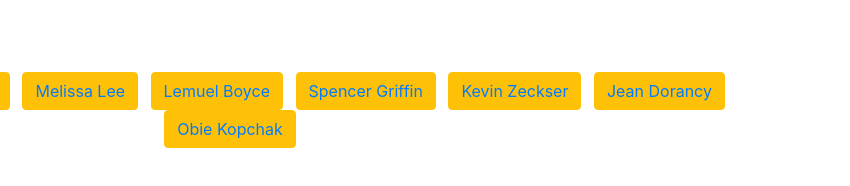
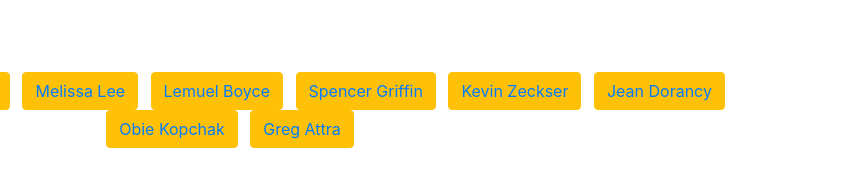
Before and after one commit to nw0428/SibSpring2016, a plain HTML site: page index.html in a window 1280 px wide. Shown: the part 372-558 px from the top of the page, 430-1280 px from the left. Drawn offline with nearby package versions, Linux system fonts and the light colour scheme.

Commit message:
Added Greg

```diff
--- a/index.html
+++ b/index.html
@@ -16,6 +16,7 @@
       	<li class="list-inline-item btn btn-warning"><a href="kevin.html">Kevin Zeckser</a></li>
       	<li class="list-inline-item btn btn-warning"><a href="jean.html">Jean Dorancy</a></li>
       	<li class="list-inline-item btn btn-warning"><a href="obie.html">Obie Kopchak</a></li>
+	<li class="list-inline-item btn btn-warning"><a href="index_attra.html">Greg Attra</a></li>
     </ul>
   	<script src="https://ajax.googleapis.com/ajax/libs/jquery/2.1.4/jquery.min.js"></script>
 	<script src="https://cdn.rawgit.com/twbs/bootstrap/v4-dev/dist/js/bootstrap.js"></script>
```
